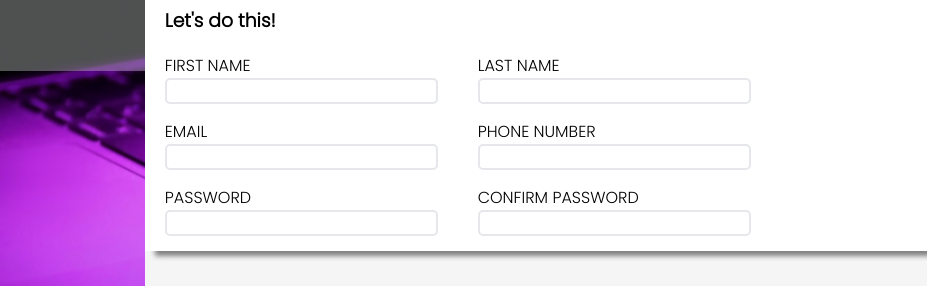
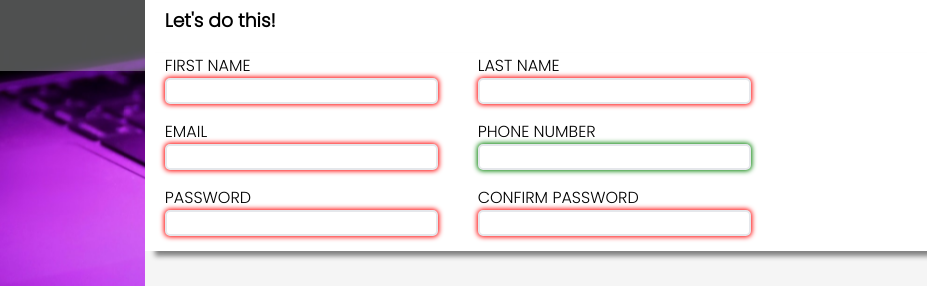
Before and after one commit to SeanKempt/Legion_Signup, a plain HTML site: page index.html in a window 1280 px wide. Shown: the part 253-539 px from the top of the page, 353-1280 px from the left. Drawn offline with Linux system fonts and the light colour scheme.

Commit message:
Add basic form validation

```diff
--- a/index.html
+++ b/index.html
@@ -31,27 +31,28 @@
                 <div class="form-container">
                     <div>
                         <label for="first-name">FIRST NAME</label>
-                        <input type="text" name="firstname" id="first-name">
+                        <input type="text" name="firstname" id="first-name" required>
                     </div>
                     <div>
                         <label for="last-name">LAST NAME</label>
-                        <input type="text" name="lastname" id="last-name">
+                        <input type="text" name="lastname" id="last-name" required>
                     </div>
                     <div>
                         <label for="email">EMAIL</label>
-                        <input type="email" name="emailaddress" id="email">
+                        <input type="email" name="emailaddress" id="email" required>
                     </div>
                     <div>
                         <label for="phone-number">PHONE NUMBER</label>
-                        <input type="text" name="phone" id="phone-number">
+                        <input type="text" name="phone" id="phone-number" minlength="9"
+                            pattern="[0-9]{3}-[0-9]{3}-[0-9]{4}">
                     </div>
                     <div>
                         <label for="password">PASSWORD</label>
-                        <input type="password" name="password" id="password">
+                        <input type="password" name="password" id="password" required>
                     </div>
                     <div>
                         <label for="confirmpw">CONFIRM PASSWORD</label>
-                        <input type="password" name="confirmpw" id="confirmpw">
+                        <input type="password" name="confirmpw" id="confirmpw" required>
                     </div>
                 </div>
                 <div id="button-container">
--- a/style.css
+++ b/style.css
@@ -25,6 +25,18 @@ input {
     height: 20px;
 }
 
+input:focus:invalid {
+    box-shadow: none;
+}
+
+input:valid {
+    box-shadow: 0 0 5px 1px green;
+}
+
+input:invalid {
+    box-shadow: 0 0 5px 1px red;
+}
+
 input:focus {
     border: blue 3px solid;
     box-shadow: 20px;
@@ -43,6 +55,9 @@ form {
     background-color: white;
 }
 
+h2 {
+    margin-right: 10px;
+}
 
 h2, h3, input, label, button, p {
     margin-left: 20px;
```
